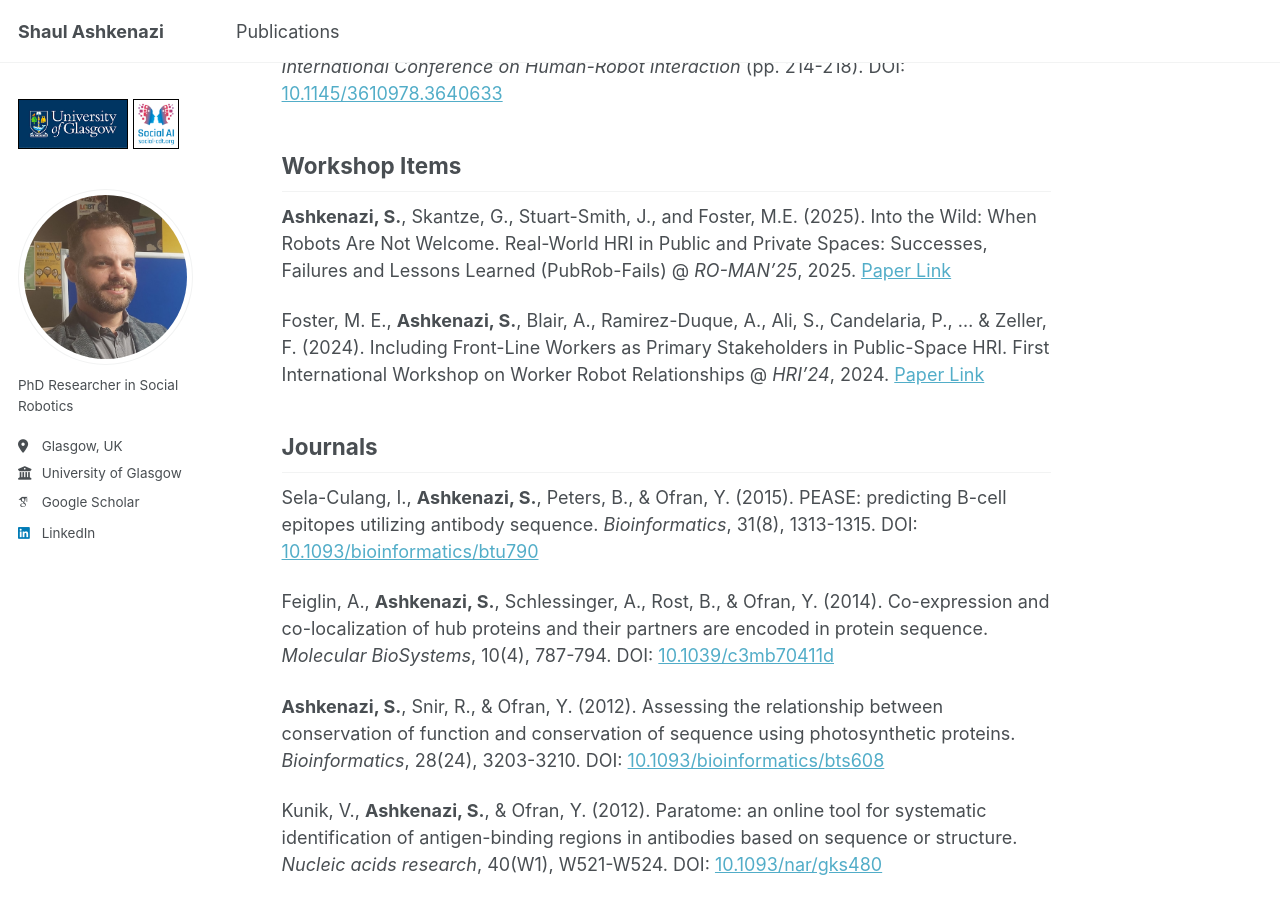
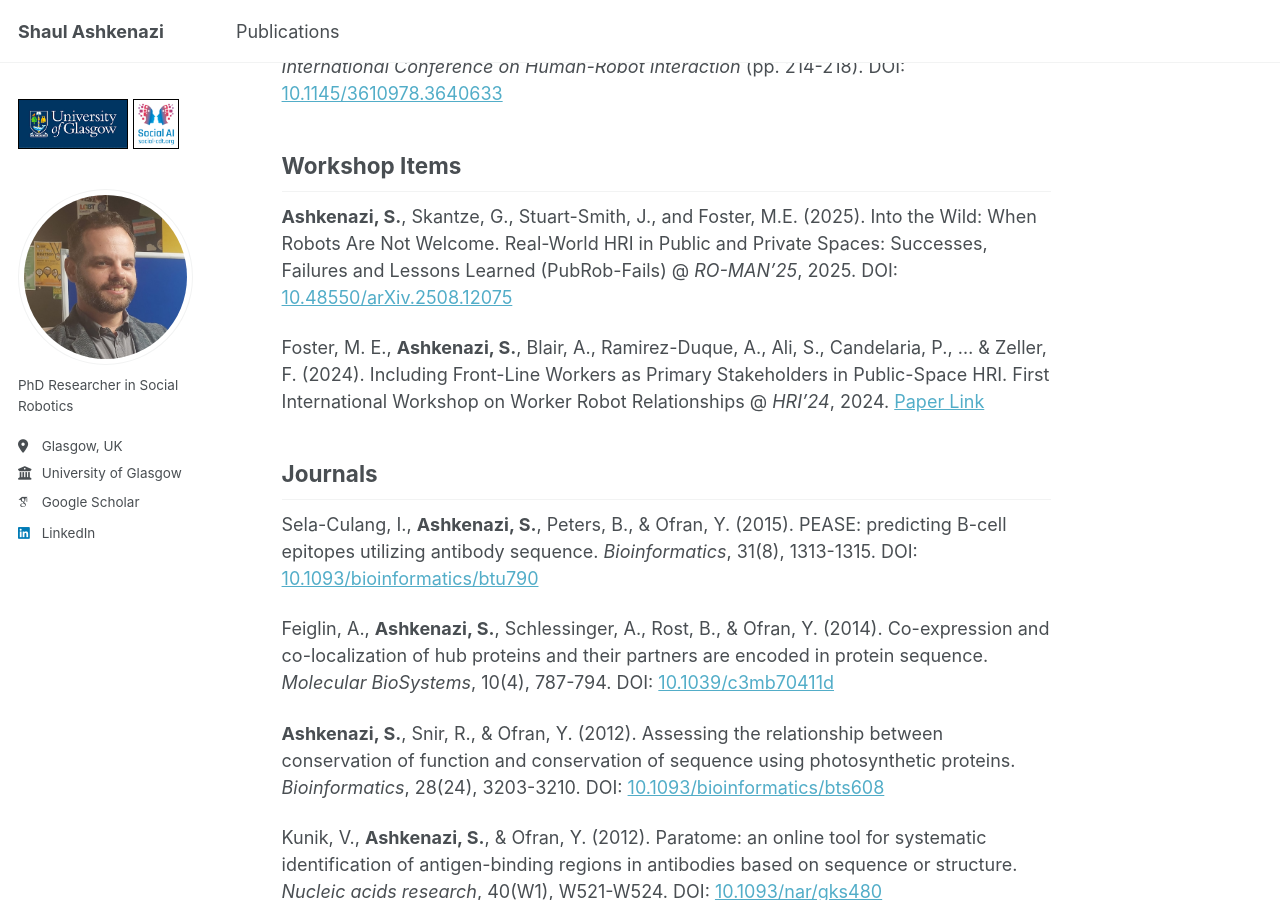
Before and after one commit to shaulash/shaulash.github.io, a Jekyll site: the page built from _pages/publications.md, in a window 1280 px wide and 900 px high, scrolled down 689 px. Built offline with Jekyll 4.4.1, drawn with Linux system fonts in a browser that asks for light colours; some web fonts are replaced.

Commit message:
updated pubrob paper link

```diff
--- a/_pages/publications.md
+++ b/_pages/publications.md
@@ -36,7 +36,7 @@ _In Companion of the 2024 ACM/IEEE International Conference on Human-Robot Inter
 **Ashkenazi, S.**, Skantze, G., Stuart-Smith, J., and Foster, M.E. (2025).
 Into the Wild: When Robots Are Not Welcome.
 Real-World HRI in Public and Private Spaces: Successes, Failures and Lessons Learned (PubRob-Fails) @ _RO-MAN’25_, 2025.
-[Paper Link](https://doi.org/10.48550/arXiv.2508.12075)
+DOI: [10.48550/arXiv.2508.12075](https://doi.org/10.48550/arXiv.2508.12075)
 
 Foster, M. E., **Ashkenazi, S.**, Blair, A., Ramirez-Duque, A., Ali, S., Candelaria, P., ... & Zeller, F. (2024).
 Including Front-Line Workers as Primary Stakeholders in Public-Space HRI.
```
